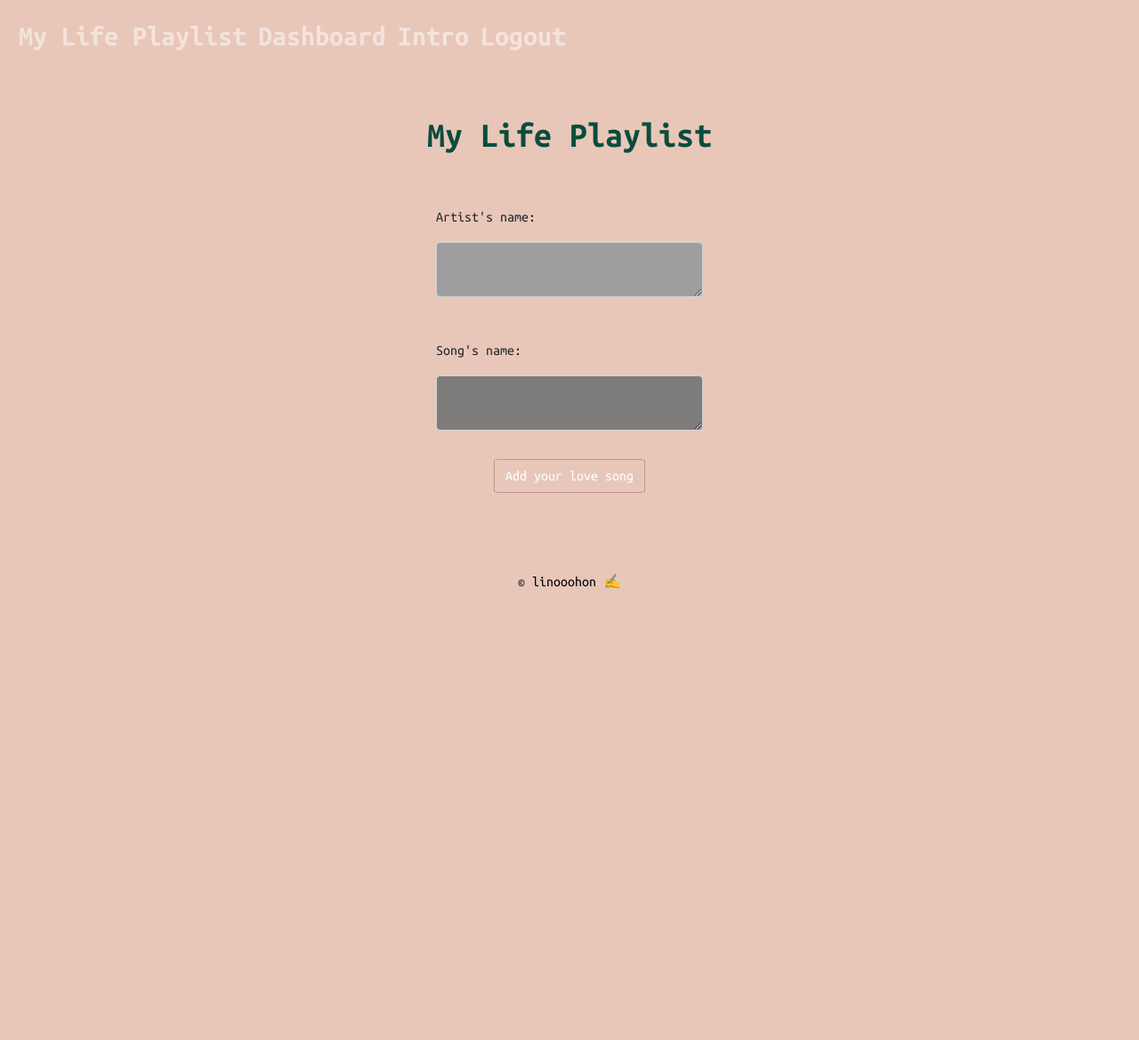
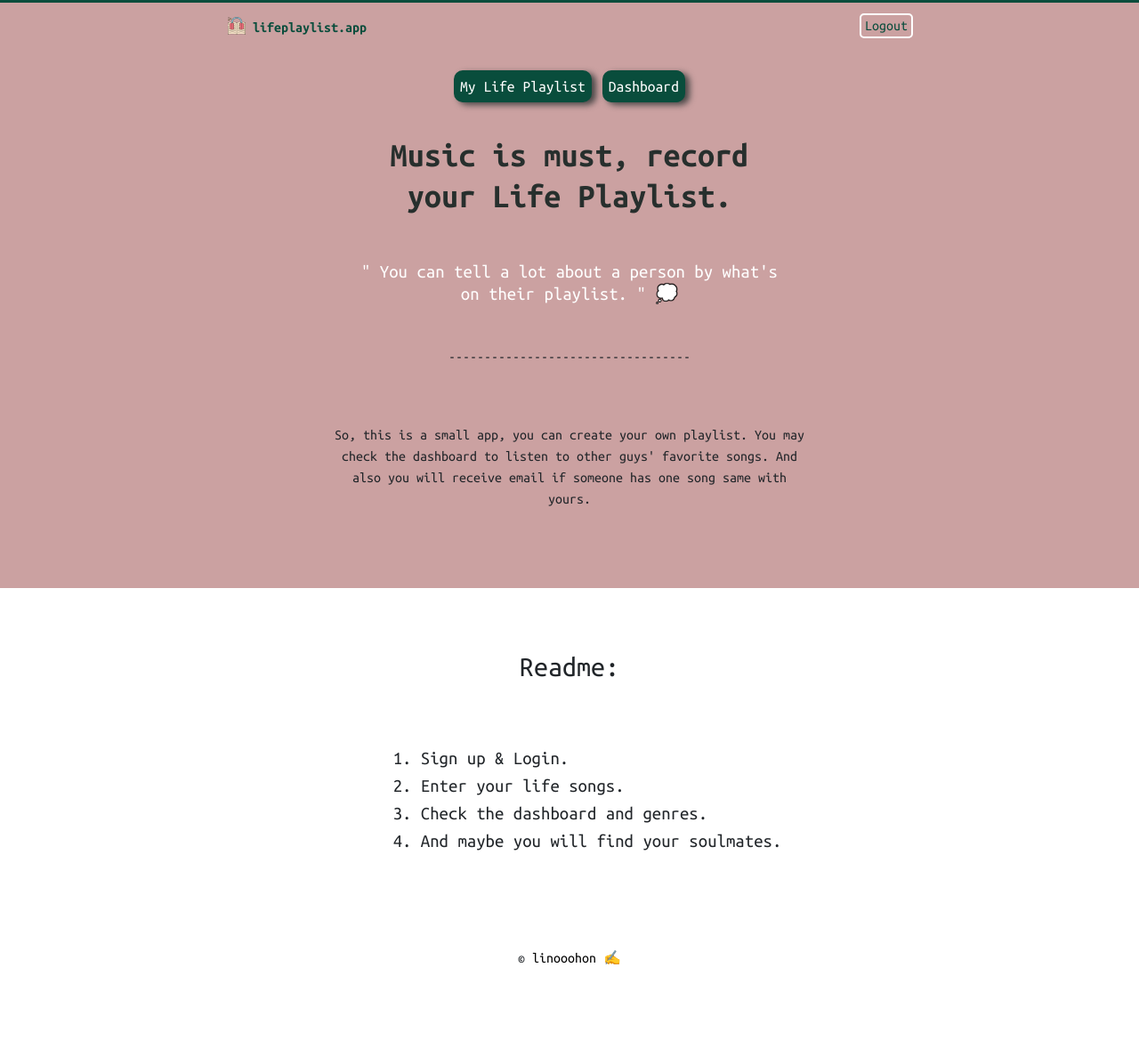
Before and after one commit to linooohon/Life-Playlist, a Flask app: page / in a window 1280 px wide. Shown: the whole page at 89% size. Before the commit the page ends 661 px from the top, so only its background shows below. Run offline with Flask 2, Linux system fonts and the light colour scheme; the visitor is signed in with stand-in values (Sample User, id 1); data comes from the database, SQL or seed files in the repository; data that the repository does not hold is empty; parts of the project's set-up code (start-up, migrations or seed data) failed here and were passed over.

Commit message:
fix: revise layout and fix model

```diff
--- a/app/__init__.py
+++ b/app/__init__.py
@@ -46,8 +46,8 @@ def create_app(config_name):
     # create_database(app)
 
     login_manager = LoginManager()
-    login_manager.login_view = 'views.intro'
-    login_manager.login_message = "Create your Life Playlist, cause music is always important.🥶"
+    # login_manager.login_view = 'views.intro'
+    # login_manager.login_message = "Create your Life Playlist, cause music is always important.🥶"
     login_manager.init_app(app)
 
     @login_manager.user_loader
--- a/app/model/models.py
+++ b/app/model/models.py
@@ -32,10 +32,10 @@ class User(db.Model, UserMixin):
     playlists = db.relationship('Playlist')
     # playlists = db.relationship('Playlist', backref='user')
 
-    def __init__(self, email, password, first_name):
+    def __init__(self, email, password):
         self.email = email
         self.password = password
-        self.first_name = first_name
+        # self.first_name = first_name
 
 
 class Dashboard(db.Model):
--- a/app/static/index.css
+++ b/app/static/index.css
@@ -1,7 +1,7 @@
 h1 {
-    padding-top: 3rem;
-    color: #094d3c;
-    font-weight: 700;
+    /* padding-top: 3rem; */
+    /* color: #094d3c; */
+    /* font-weight: 700; */
 }
 
 p {
@@ -9,18 +9,18 @@ p {
 }
 
 html, body {
-    background-color:rgb(232, 199, 185);
+    /* background-color:rgb(232, 199, 185); */
     font-family: 'Ubuntu Mono', monospace;
 }
 
-#navbar .custom-menu-nav-item {
-    padding-left: 5px;
-    font-weight: 600;
-    font-size: 2rem;
+#custom-navbar .custom-menu-nav-item {
+    /* padding-left: 5px; */
+    /* font-weight: 600; */
+    /* font-size: 2rem; */
 }
 
-#navbar .custom-menu-nav-item:hover {
-    background-color:rgb(159, 157, 157);
+#custom-navbar .custom-menu-nav-item:hover {
+    /* background-color:rgb(159, 157, 157); */
 }
 
 input:focus {
@@ -48,7 +48,9 @@ input:focus {
     margin-top: 2rem;
 }
 
-#navbar {
+#custom-navbar {
+    /* display: flex; */
+    /* justify-content: center; */
     /* background-color:rgb(232, 199, 185); */
 }
 
--- a/app/static/index.js
+++ b/app/static/index.js
@@ -3,7 +3,7 @@ function deletePlaylistItem(playlistItemId) {
         method: "POST",
         body: JSON.stringify({ playlistItemId: playlistItemId }),
     }).then((_res) => {
-        window.location.href = "/";
+        window.location.href = "/app";
     });
 }
 
--- /dev/null
+++ b/app/static/intro.css
@@ -0,0 +1,159 @@
+.intro_title {
+    font-size: 1.8rem;
+    font-weight: 800;
+    color: #272f2d;
+    padding: 1.3rem 0;
+}
+
+.intro_slogan {
+    font-size: 0.8rem;
+    color: #fff;
+    padding: 1.3rem 0;
+}
+
+.startusing_div {
+    padding: 2rem 0;
+}
+
+.startusing_div .startusing_button {
+    width: 200px;
+    height: 80px;
+    padding: 0;
+    border: 2px solid #000;
+    border-radius: 10px;
+    text-decoration: none;
+    box-shadow: 5px 3px 7px rgb(73, 71, 71);
+}
+
+.startusing_div .startusing_a:hover {
+    background-color: #094d3c;
+    opacity: 0.8;
+    color: #fff;
+}
+
+.startusing_div .startusing_a {
+    width: 100%;
+    height: 100%;
+    margin: auto;
+    display: block;
+    line-height: 5rem;
+    background-color: #fff;
+    color: #094d3c;
+    font-weight: 700;
+    font-size: 1.3rem;
+    text-decoration: none;
+    border-radius: 10px;
+    /* border: 2px solid #000; */
+}
+
+.intro_description_div {
+    padding: 0 1rem;
+}
+
+
+/* Readme */
+
+.intro_readme {
+    display: flex;
+    justify-content: center;
+    flex-direction: column;
+    background-color:#fff;
+}
+
+.intro_readmediv {
+    display: flex;
+    justify-content: center;
+    font-size: 2rem;
+    padding: 4rem 0;
+}
+
+.intro_readmepointdiv {
+    display: flex;
+    justify-content: center;
+    font-size: 1.3rem;
+}
+
+.intro_readmepointdiv ul {
+    list-style: none;
+}
+
+@media (min-width: 568px) {
+    .intro_title {
+        font-size: 2rem;
+        padding: 1.3rem 2rem;
+    }
+
+    .intro_slogan {
+        font-size: 1.3rem;
+        padding: 1.3rem 3rem;
+    }
+
+    .intro_description_div {
+        padding: 0 3rem;
+    }
+}
+
+@media (min-width: 768px) {
+    .intro_title {
+        font-size: 2rem;
+        padding: 1.3rem 8rem;
+    }
+
+    .intro_slogan {
+        font-size: 1.3rem;
+        padding: 1.3rem 5rem;
+    }
+
+    .intro_description_div {
+        padding: 0 7rem;
+    }
+}
+
+@media (min-width: 960px) {
+    .intro_title {
+        font-size: 2rem;
+        padding: 1.3rem 10.5rem;
+    }
+
+    .intro_slogan {
+        font-size: 1.3rem;
+        padding: 1.3rem 10rem;
+    }
+
+    .intro_description_div {
+        padding: 0 10rem;
+    }
+}
+
+@media (min-width: 1024px) {
+    .intro_title {
+        /* font-size: 2rem; */
+        padding: 1.3rem 15rem;
+    }
+
+    .intro_slogan {
+        /* font-size: 1.3rem; */
+        padding: 1.3rem 13rem;
+    }
+
+    .intro_description_div {
+        padding: 0 15rem;
+    }
+}
+
+
+@media (min-width: 1200px) {
+    .intro_title {
+        font-size: 2.4rem;
+        padding: 1.3rem 20rem;
+    }
+
+    .intro_slogan {
+        /* font-size: 1.3rem; */
+        padding: 1.3rem 20rem;
+    }
+
+    .intro_description_div {
+        padding: 1.5rem 18rem;
+    }
+}
--- /dev/null
+++ b/app/static/login.css
@@ -0,0 +1,81 @@
+.login_navbar {
+    display: flex;
+    justify-content: center;
+    flex-direction: column;
+    width: 800px;
+    padding: 1rem 1rem;
+}
+
+.loginmain_icon {
+    display: flex;
+    justify-content: space-between;
+}
+
+.personalplaylist_dashboard {
+    display: flex;
+    justify-content: center;
+}
+
+.personalplaylist_dashboard a{
+    font-size: 1.1rem;
+    margin: 2rem 6px 0 6px;
+    color: #fff;
+}
+
+.personalplaylist_dashboard #home {
+    background-color: #094d3c;
+    box-shadow: 5px 3px 7px rgb(73, 71, 71);
+    border-radius: 10px;
+    padding: 5px 7px;
+    text-decoration: none;
+}
+
+.personalplaylist_dashboard #home:hover {
+    color: #094d3c;
+    background-color: #cba1a1;
+}
+
+.personalplaylist_dashboard #dashboard {
+    background-color: #094d3c;
+    box-shadow: 5px 3px 7px rgb(73, 71, 71);
+    border-radius: 10px;
+    padding: 5px 7px;
+    text-decoration: none;
+}
+
+.personalplaylist_dashboard #dashboard:hover {
+    color: #094d3c;
+    background-color: #cba1a1;
+}
+
+.login_navbar #logout {
+    color: #094d3c;
+    border: 2px solid #fff;
+    border-radius: 5px;
+    padding: 0 4px;
+    position: relative;
+    bottom: 4px;
+    left: 2px;
+    text-decoration: none;
+}
+
+.login_navbar #logout:hover {
+    opacity: 0.8;
+}
+
+.loginmain_icon #main_icon_a {
+    color: #094d3c;
+    text-decoration: none;
+    font-weight: 800;
+}
+
+.loginmain_icon #main_icon_a:hover {
+    color: #000;
+}
+
+.loginmain_icon .main_iconimage{
+    width: 20px;
+    height: 20px;
+    position: relative;
+    bottom: 3px;
+}
--- /dev/null
+++ b/app/static/not_login.css
@@ -0,0 +1,128 @@
+#custom-navbar {
+    display: flex;
+    justify-content: center;
+}
+
+.notlogin_navbar {
+    display: flex;
+    justify-content: space-between;
+    width: 400px;
+    padding: 2rem 1rem;
+}
+
+.signup_login {
+    display: flex;
+    justify-content: center;
+}
+
+.signup_login a {
+    padding: 0 10px;
+    margin: 0 5px;
+    text-decoration: none;
+    font-size: 0.7rem;
+}
+
+.signup_login a:hover {
+    opacity: 0.8;
+}
+
+.signup_login #login {
+    color: #094d3c;
+    border: 2px solid #fff;
+    border-radius: 5px;
+    padding-top: 3px;
+}
+
+.signup_login #signUp {
+    color: #fff;
+    background-color: #094d3c;
+    border-radius: 5px;
+    padding-top: 5px;
+}
+
+.main_icon #main_icon_a {
+    color: #094d3c;
+    font-weight: 600;
+    font-size: 0.9rem;
+    text-decoration: none;
+}
+
+.main_icon #intro:hover {
+    opacity: 0.8
+}
+
+.main_icon .main_iconimage {
+    width: 20px;
+    height: 20px;
+    position: relative;
+    bottom: 3px;
+}
+
+
+/* navbar + container */
+.wrapper {
+    background-color: #cba1a1;
+    /* background-color: #f3a1a1; */
+    /* background-color: #E7C7B9; */
+    padding-bottom: 3rem;
+    border-top: 3px solid #094d3c;
+}
+
+.container {
+    /* padding: 1rem 0;     */
+}
+
+@media (min-width: 568px) {
+    .notlogin_navbar {
+        width: 600px;
+    }
+
+    .main_icon #intro {
+        font-weight: 600;
+        font-size: 1rem;
+    }
+    .signup_login a {
+        font-size: 0.9rem;
+    }
+
+    .signup_login #login {
+        padding-top: 1px;
+    }
+
+    .signup_login #signUp {
+        padding-top: 3px;
+    }
+}
+
+
+@media (min-width: 768px) {
+    .notlogin_navbar {
+        width: 700px;
+    }
+
+    .signup_login a {
+        padding: 0 20px;
+        margin: 0 5px;
+    }
+
+    .main_icon #intro {
+        font-weight: 800;
+        font-size: 1.3rem;
+    }
+
+    .signup_login a {
+        font-size: 1rem;
+    }
+
+    .signup_login #login {
+        padding-top: 0.2rem;
+    }
+
+    .signup_login #signUp {
+        padding-top: 0.3rem;
+    }
+
+    .main_icon #main_icon_a {
+        font-size: 1.4rem;
+    }
+}
--- a/app/static/home.css
+++ b/app/static/playlist.css
@@ -1,6 +1,10 @@
 .playlists-div {
     display: flex;
     justify-content: center;
+    padding: 2rem 0;
+    border: 2px solid rgb(233, 196, 196);
+    box-shadow: 5px 2px 15px 5px rgb(138, 137, 137);
+    border-radius: 90% 6% 93% 5% / 5% 94% 7% 95%;
 }
 
 .personal_li .artistsong_image {
@@ -25,7 +29,10 @@
     display: flex;
     justify-content: space-evenly;
     border-radius: 90% 6% 93% 5% / 5% 94% 7% 95%;
-    border: dashed black 1px;
+    box-shadow: 5px 2px 15px 5px rgb(98, 97, 97);
+    border: dashed rgb(48, 48, 48) 1px;
+    max-width: 270px;
+    margin: auto;
 }
 
 .personal_ul>.personal_li:last-child {
@@ -42,6 +49,12 @@
     text-decoration: underline;
 }
 
+@media (min-width: 321px) {
+    .personal_li {
+        max-width: 300px;
+    }
+}
+
 
 @media (min-width: 768px) {
     #playlists {
@@ -51,6 +64,7 @@
     .personal_li {
         flex-direction: row;
         justify-content: space-between;
+        max-width: 800px;
     }
 
     .song_genre {
--- a/app/templates/base.html
+++ b/app/templates/base.html
@@ -4,6 +4,7 @@
 <head>
     <meta charset="utf-8" />
     <meta name="viewport" content="width=device-width, initial-scale=1" />
+    <link rel="icon" href="/static/main_icon.png">
     <link rel="stylesheet" href="https://cdn.jsdelivr.net/npm/bootstrap@4.6.0/dist/css/bootstrap.min.css"
         integrity="sha384-B0vP5xmATw1+K9KRQjQERJvTumQW0nPEzvF6L/Z6nronJ3oUOFUFpCjEUQouq2+l" crossorigin="anonymous">
     <!-- <link rel="stylesheet" href="https://stackpath.bootstrapcdn.com/font-awesome/4.7.0/css/font-awesome.min.css"
@@ -15,7 +16,10 @@
 
     <!--personal-->
     <link rel="stylesheet" href="{{ url_for('static', filename='index.css') }}">
-    <link rel="stylesheet" href="{{ url_for('static', filename='home.css') }}">
+    <link rel="stylesheet" href="{{ url_for('static', filename='playlist.css') }}">
+    <link rel="stylesheet" href="{{ url_for('static', filename='not_login.css') }}">
+    <link rel="stylesheet" href="{{ url_for('static', filename='intro.css') }}">
+    <link rel="stylesheet" href="{{ url_for('static', filename='login.css') }}">
 
     <!-- <link rel="stylesheet" href="https://cdnjs.cloudflare.com/ajax/libs/font-awesome/5.15.3/css/all.min.css"
         integrity="sha512-iBBXm8fW90+nuLcSKlbmrPcLa0OT92xO1BIsZ+ywDWZCvqsWgccV3gFoRBv0z+8dLJgyAHIhR35VZc2oM/gI1w=="
@@ -29,7 +33,40 @@
 </head>
 
 <body>
-    <nav class="navbar navbar-expand-lg navbar-dark">
+    <div class="wrapper">
+        <nav>
+            <div id="custom-navbar">
+                <!-- <div> -->
+                {% if user.is_authenticated %}
+                <div class="login_navbar">
+                    <div class="loginmain_icon">
+                        <a class="custom-menu-nav-item" id="main_icon_a" href="/"><img src="/static/main_icon.png"
+                                alt="lifeplaylist.app" class="main_iconimage"> lifeplaylist.app</a>
+                        <a class="custom-menu-nav-item" id="logout" href="/logout">Logout</a>
+                    </div>
+                    <div class="personalplaylist_dashboard">
+                        <a class="custom-menu-nav-item" id="home" href="/app">My Life Playlist</a>
+                        <a class="custom-menu-nav-item" id="dashboard" href="/dashboard">Dashboard</a>
+                    </div>
+                </div>
+                {% else %}
+                <!-- <a class="custom-menu-nav-item" id="dashboard" href="/dashboard">Dashboard</a> -->
+                <div class="notlogin_navbar">
+                    <div class="main_icon">
+                        <a class="custom-menu-nav-item" id="main_icon_a" href="/"><img src="/static/main_icon.png"
+                                alt="lifeplaylist.app" class="main_iconimage"> lifeplaylist.app</a>
+                    </div>
+                    <div class="signup_login">
+                        <a class="custom-menu-nav-item" id="signUp" href="/sign-up">Sign up</a>
+                        <a class="custom-menu-nav-item" id="login" href="/login">Login</a>
+                    </div>
+                </div>
+                {% endif %}
+                <!-- </div> -->
+            </div>
+        </nav>
+
+        <!-- <nav class="navbar navbar-expand-lg navbar-dark">
         <button class="navbar-toggler" type="button" data-toggle="collapse" data-target="#navbar">
             <span class="navbar-toggler-icon"></span>
         </button>
@@ -48,9 +85,12 @@
                 {% endif %}
             </div>
         </div>
-    </nav>
+    </nav> -->
 
-    {% with messages = get_flashed_messages(with_categories=true) %}
+
+        <!-- Login Alert Messages 這裡先註解掉-->
+
+        {% with messages = get_flashed_messages(with_categories=true) %}
     {% if messages %}
     {% for category, message in messages %}
     {% if category == 'error' %}
@@ -72,8 +112,17 @@
     {% endif %}
     {% endwith %}
 
-    <div class="container">
-        {% block content %}
+        <!-- Login Alert Messages 這裡先註解掉-->
+
+
+        <div class="container">
+            {% block content %}
+            {% endblock %}
+        </div>
+    </div>
+
+    <div class="intro_readme_wrapper">
+        {% block intro_readme %}
         {% endblock %}
     </div>
 
--- a/app/templates/dashboard.html
+++ b/app/templates/dashboard.html
@@ -55,5 +55,5 @@
 </form> -->
 
 
-<link rel="stylesheet" href="{{ url_for('static', filename='index.css') }}">
+<!-- <link rel="stylesheet" href="{{ url_for('static', filename='index.css') }}"> -->
 {% endblock %}
--- a/app/templates/home.html
+++ b/app/templates/home.html
@@ -4,6 +4,9 @@
 <h1 align="center">My Life Playlist</h1>
 <div class="playlists-div">
     <ul class="list-group list-group-flush personal_ul" id="playlists">
+        {% if not user.playlists %}
+        <p align="center">Your life playlist is empty, add songs to your playlist now 🙌</p>
+        {% endif %}
         {% for artistAndSong in user.playlists %}
         <li class="list-group-item personal_li">
             <div class="song_genre">
@@ -57,5 +60,5 @@
 {% endif %}
 
 
-<link rel="stylesheet" href="{{ url_for('static', filename='index.css') }}">
+<!-- <link rel="stylesheet" href="{{ url_for('static', filename='index.css') }}"> -->
 {% endblock %}
--- a/app/templates/intro.html
+++ b/app/templates/intro.html
@@ -1,15 +1,45 @@
-{% extends "base.html" %} {% block title %}Intro{% endblock %}
+{% extends "base.html" %} {% block title %}Life Playlist: Music is must, record your Life Playlist{% endblock %}
 
 
 {% block content %}
-<h1 align="center">Intro</h1>
-<h5 align="center">" You can tell a lot about a person by what's on their playlist. " 💭</h5>
+<h1 align="center" class="intro_title">Music is must, record your Life Playlist.</h1>
+<h3 align="center" class="intro_slogan">" You can tell a lot about a person by what's on their playlist. " 💭</h3>
+{% if not user.is_authenticated %}
+<div align="center" class="startusing_div">
+    <button class="startusing_button"><a href="/sign-up" class="startusing_a">Start Using Now</a></button>
+</div>
+{% endif %}
 <p align="center">----------------------------------</p>
-<p align="center" class="intro_description">
-    So, this is a small app, you can create your own playlist.
-    You may check the dashboard to listen to other guys' favorite songs.
-    And also you will receive email if someone has one song same with yours.
-</p>
+<div align="center" class="intro_description_div">
+    <p class="intro_description_p">
+        So, this is a small app, you can create your own playlist.
+        You may check the dashboard to listen to other guys' favorite songs.
+        And also you will receive email if someone has one song same with yours.
+    </p>
+</div>
 
-<link rel="stylesheet" href="{{ url_for('static', filename='index.css') }}">
+
+<!-- <div class="intro_readme">
+    <ul>
+        <li>Readme:</li>
+    </ul>
+</div> -->
+
+<!-- <link rel="stylesheet" href="{{ url_for('static', filename='index.css') }}"> -->
 {% endblock %}
+
+
+
+{% block intro_readme %}
+<div class="intro_readme">
+    <div class="intro_readmediv">Readme:</div>
+    <div class="intro_readmepointdiv">
+        <ul>
+            <li>1. Sign up & Login.</li>
+            <li>2. Enter your life songs.</li>
+            <li>3. Check the dashboard and genres.</li>
+            <li>4. And maybe you will find your soulmates.</li>
+        </ul>
+    </div>
+</div>
+{% endblock %}
--- a/app/templates/sign_up.html
+++ b/app/templates/sign_up.html
@@ -9,10 +9,10 @@ content %}
         <label for="email">Email Address</label>
         <input type="email" class="form-control" id="email" name="email" placeholder="Enter email" />
     </div>
-    <div class="form-group">
+    <!-- <div class="form-group">
         <label for="firstName">Name (Whatever you want)</label>
         <input type="text" class="form-control" id="firstName" name="firstName" placeholder="Enter first name" />
-    </div>
+    </div> -->
     <div class="form-group">
         <label for="password1">Password</label>
         <input type="password" class="form-control" id="password1" name="password1" placeholder="Enter password" />
--- a/app/templates/soulmate_mail.html
+++ b/app/templates/soulmate_mail.html
@@ -1012,7 +1012,7 @@
                             <div class="content-box">
                                 <p class="content-title">We found your Life Playlist soulmate</p>
                                 <p>The reason we send you this email is because we found one song in {{
-                                    soulmate_firstname }}'s life playlist are same as yours. And your soulmate's email
+                                    soulmate_email }}'s life playlist are same as yours. And your soulmate's email
                                     is {{ soulmate_email }}.</p>
                                 <p>You guys can have a talk.</p>
                                 <br>
--- a/app/views/views.py
+++ b/app/views/views.py
@@ -19,11 +19,11 @@ views 負責 url 對應處理
 views = Blueprint('views', __name__)
 
 
-@views.route('/', methods=['GET', 'POST'])
+@views.route('/app', methods=['GET', 'POST'])
 # @cache.cached(timeout=60, key_prefix='home') how to do/how it works/why can't use?
 @login_required
 def home():
-    print("/ GET 沒走 cache")
+    print("/app GET 沒走 cache")
     if request.method == 'POST':
         artist = request.form.get('artist')
         song = request.form.get('song')
@@ -65,6 +65,6 @@ def dashboard():
     return render_template("dashboard.html", dashboard_data=dashboard_data, user=current_user)
 
 
-@views.route('/intro', methods=['GET'])
+@views.route('/', methods=['GET'])
 def intro():
     return render_template("intro.html", user=current_user)
--- a/main.py
+++ b/main.py
@@ -63,5 +63,5 @@ trigger_background_job = BackgroundHelper(app)
 
 
 if __name__ == '__main__':
-    app.run(debug=True, use_reloader=False)
+    app.run(debug=True, use_reloader=True)
     # app.run(debug=True)
```
Also changed, not shown: other parts of app/static/index.css (+31 -10 lines), app/helpers/sendsoulmate_helper.py (+4 -4 lines), app/views/auth.py (+7 -8 lines), app/static/main_icon.png (added).
